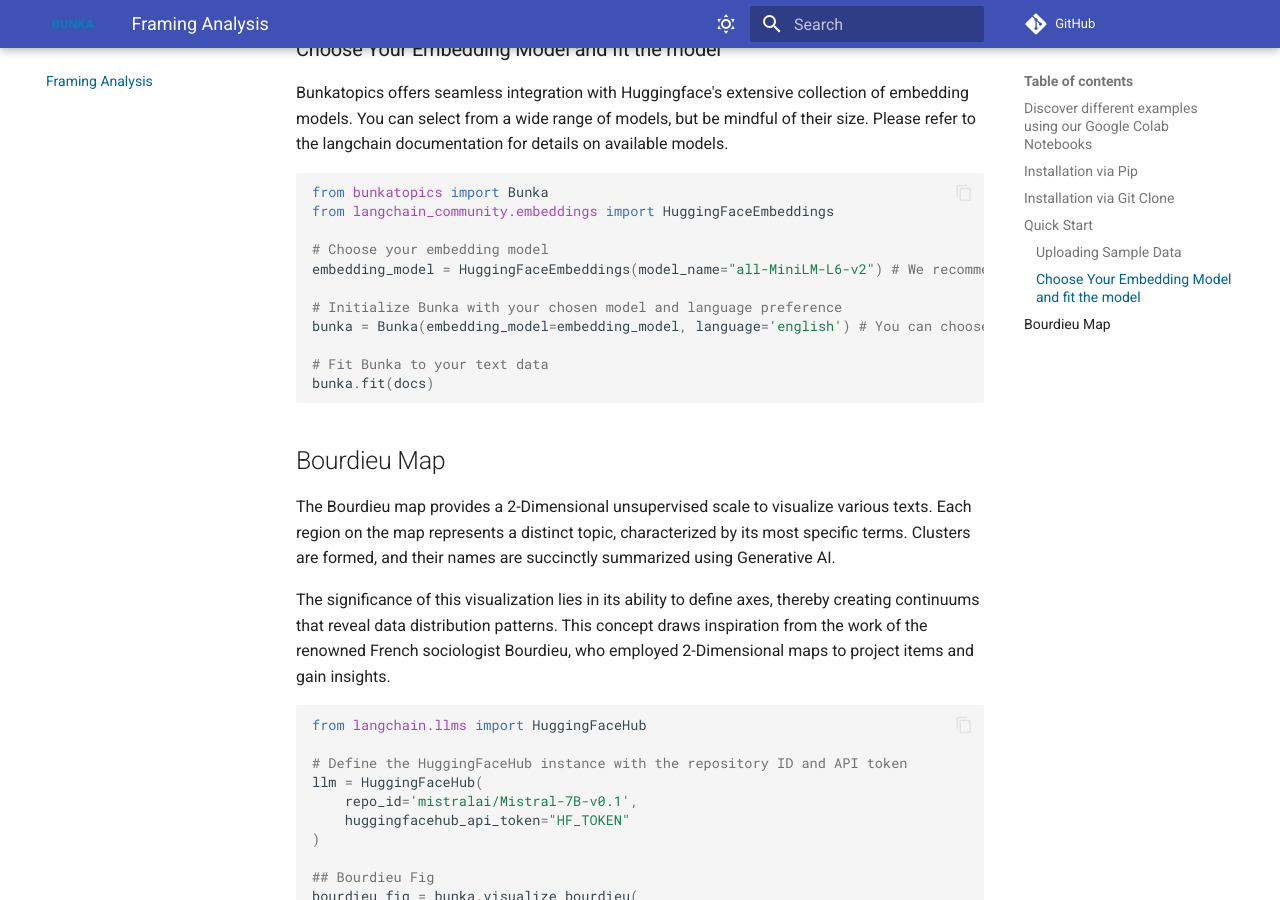
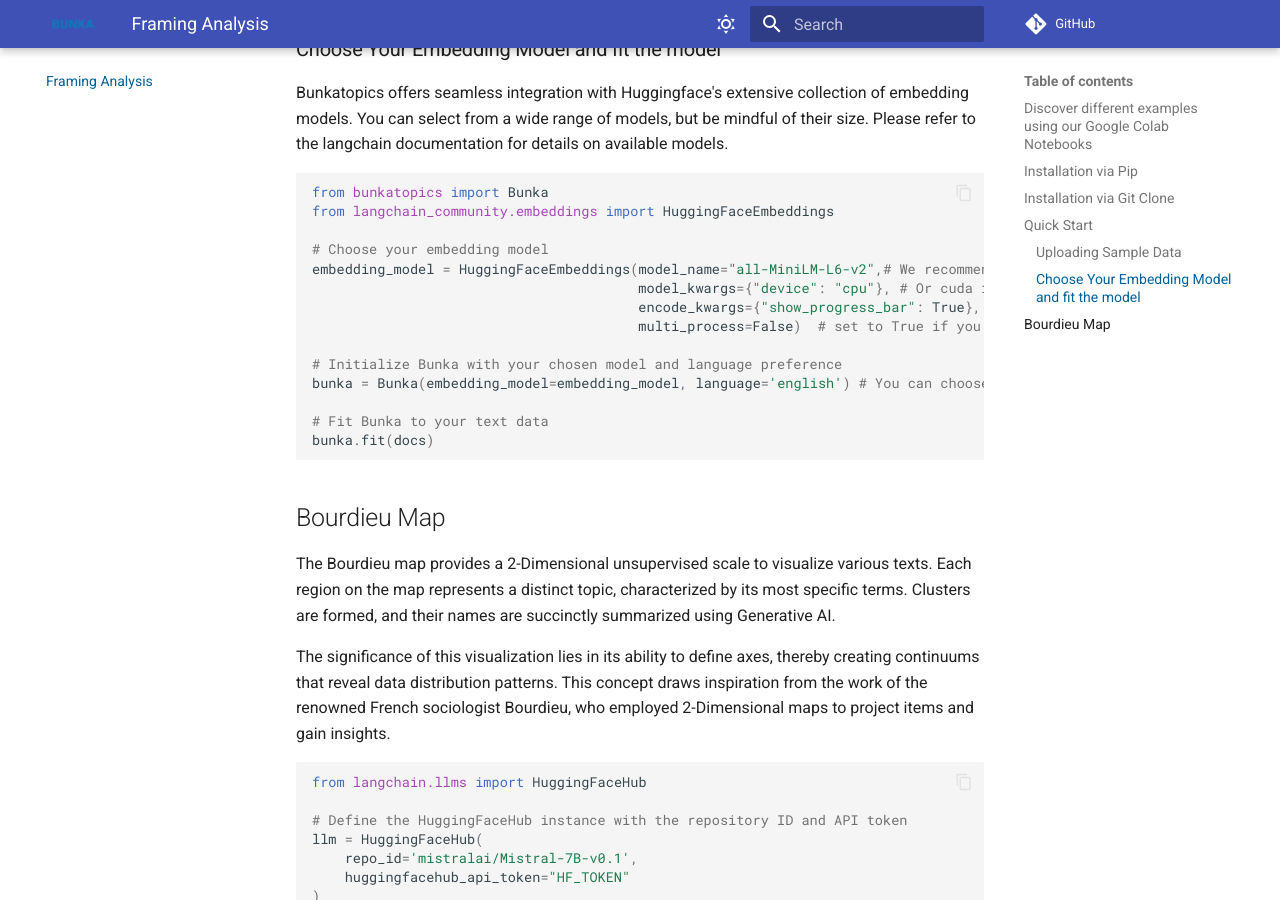
Before and after one commit to charlesdedampierre/BunkaTopics, an MkDocs documentation site: the page built from docs/framing-analysis.md, in a window 1280 px wide and 900 px high, scrolled down 1054 px. Built offline with MkDocs 1.6.1 and Material for MkDocs 9.7.7, drawn with Linux system fonts in a browser that asks for light colours; comment, search, counter and statistics services are not loaded.

Commit message:
add modifications for tqdm and multiprocessing of embeddings

```diff
--- a/docs/framing-analysis.md
+++ b/docs/framing-analysis.md
@@ -42,7 +42,10 @@
 from langchain_community.embeddings import HuggingFaceEmbeddings
 
 # Choose your embedding model
-embedding_model = HuggingFaceEmbeddings(model_name="all-MiniLM-L6-v2") # We recommend starting with a small model
+embedding_model = HuggingFaceEmbeddings(model_name="all-MiniLM-L6-v2",# We recommend starting with a small model
+                                        model_kwargs={"device": "cpu"}, # Or cuda if you have GPU
+                                        encode_kwargs={"show_progress_bar": True}, # Show the progress of embeddings
+                                        multi_process=False)  # set to True if you have mutliprocessing
 
 # Initialize Bunka with your chosen model and language preference
 bunka = Bunka(embedding_model=embedding_model, language='english') # You can choose any language you prefer
```
Also changed, not shown: README.md (+4 -2 lines), docs/fine-tuning.md (+4 -1 lines), docs/getting-started.md (+5 -2 lines), docs/index.md (+5 -2 lines), docs/topic_exploration.md (+4 -1 lines), 1 other file.
